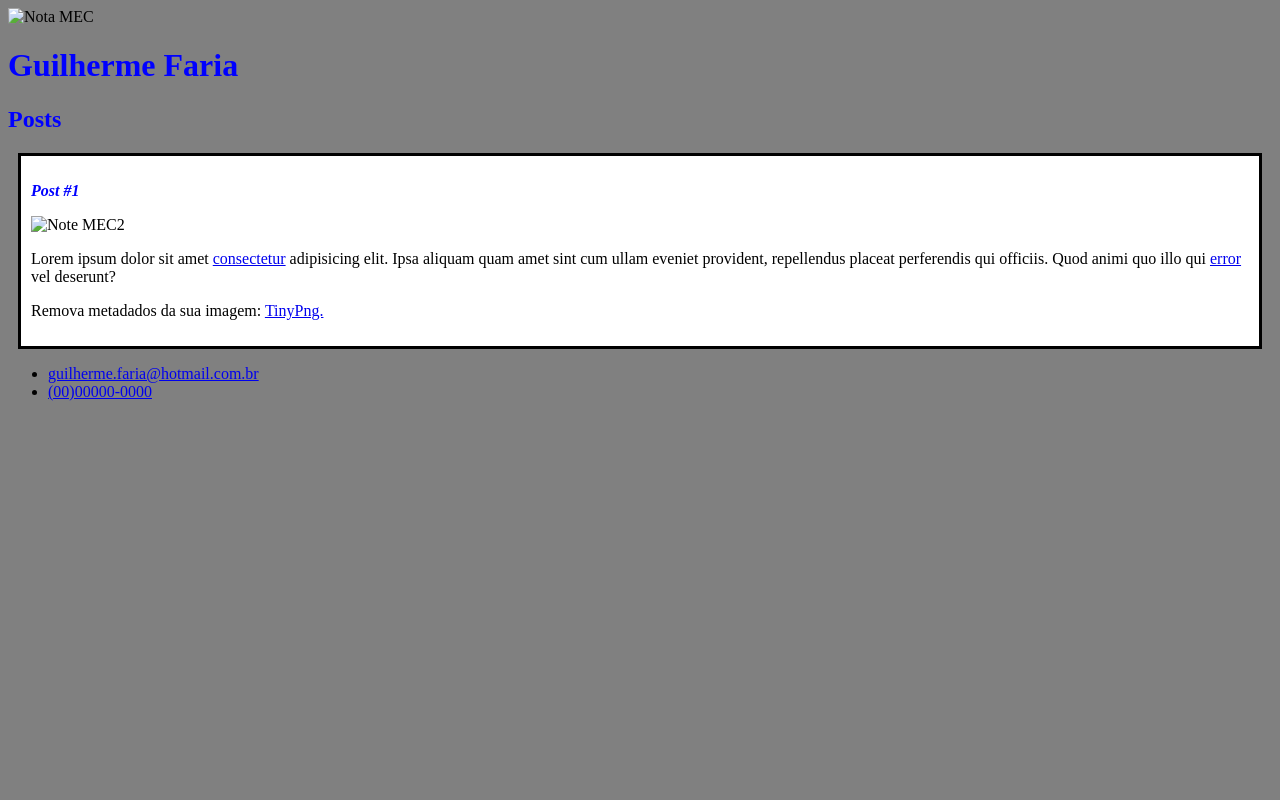
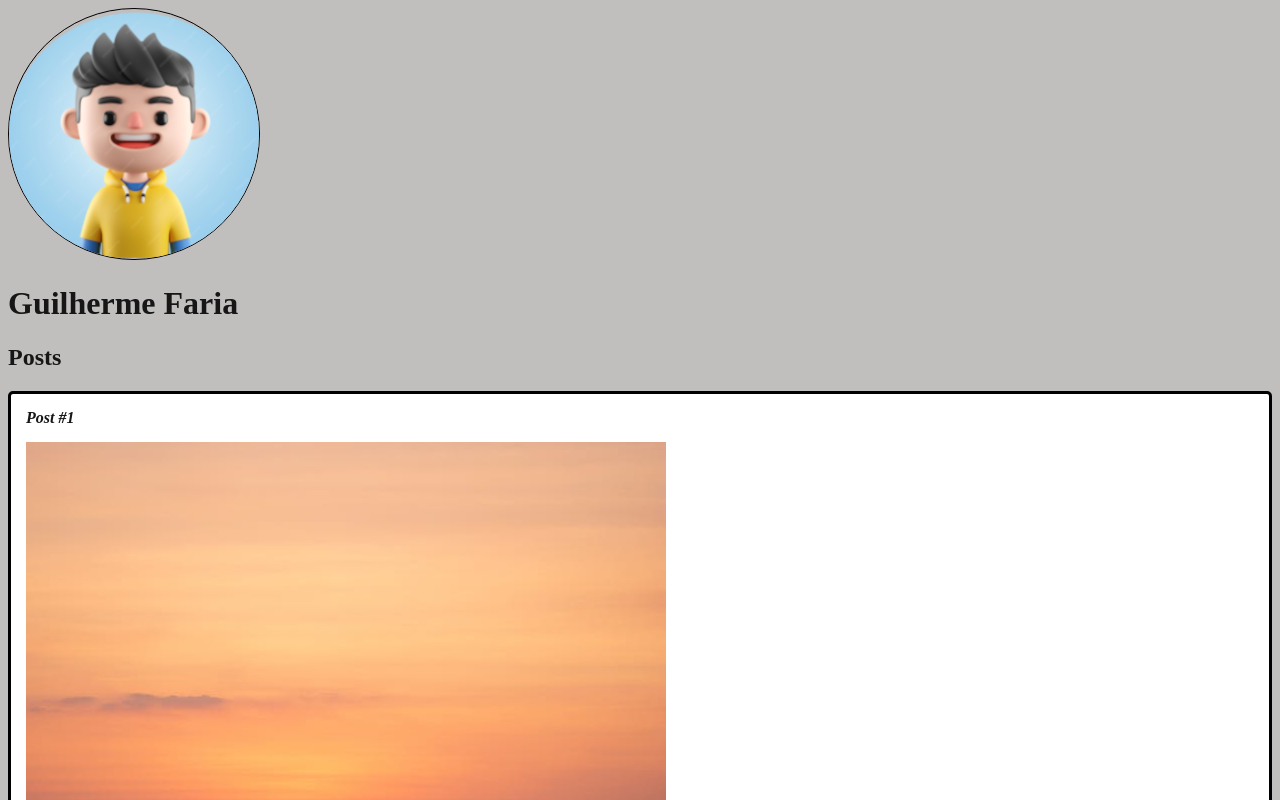
Before and after one commit to FariaGuilherme/Dio-JS-Evolution, a plain HTML site: page html-css/semantica/Index.html in a window 1280 px wide. Shown: the top 800 px of the page. Drawn offline with Linux system fonts and the light colour scheme.

Commit message:
Estilizar elementos

```diff
--- a/html-css/semantica/Index.html
+++ b/html-css/semantica/Index.html
@@ -7,7 +7,7 @@
     </head>
     <body>
         <header>
-            <img src="uniso_selo-mec_100px.png" alt="Nota MEC">
+            <img src="child_boy.png" alt="Nota MEC" class="author_image">
             <h1 id="title">Guilherme Faria</h1>
         </header>
         <section>
@@ -17,9 +17,9 @@
             <article class="post">
                 <header>
                     <h3 class="post_title">Post #1</h3>
-                    <img src="uniso_selo-mec_100px.png" alt="Note MEC2">
+                    <img src="fototarde_ORIG.jpg" alt="Note MEC2" class="post_image">
                 </header>
-                <p>Lorem ipsum dolor sit amet <a href="https://github.com/FariaGuilherme" target="_blank">consectetur</a> adipisicing elit. Ipsa aliquam quam amet sint cum ullam eveniet provident, repellendus placeat perferendis qui officiis. Quod animi quo illo qui <a href="mailto:guilherme.faria@hotmail.com.br">error</a> vel deserunt?</p>
+                <p class="post_content">Lorem ipsum dolor sit amet <a href="https://github.com/FariaGuilherme" target="_blank">consectetur</a> adipisicing elit. Ipsa aliquam quam amet sint cum ullam eveniet provident, repellendus placeat perferendis qui officiis. Quod animi quo illo qui <a href="mailto:guilherme.faria@hotmail.com.br">error</a> vel deserunt?</p>
                 <p>Remova metadados da sua imagem: <a href="https://tinypng.com/" target="_blank">TinyPng.</a></p>
             </article>
         </section>
--- a/html-css/semantica/style.css
+++ b/html-css/semantica/style.css
@@ -1,19 +1,36 @@
 body{
-    background: gray;
+    background: rgb(193, 190, 190);
+}
+
+.author_image{
+    border: 1px solid;
+    border-radius: 50%;;
 }
 
 #title, .subtitle, .post_title{
-    color: blue;
+    color: rgb(22, 22, 22);
 }
 
 .post_title{
     font-size: 16px;
     font-style: italic;
+    margin: 0;
+    margin-bottom: 15px;
 }
 
 .post{
     background: white;
-    padding: 10px;
+    padding: 15px;
     border: 3px solid black;
-    margin: 10px;
+    margin-bottom: 15px;
+    border-radius: 5px;
 }
+
+.post_content{
+    margin: 0;
+    margin-bottom: 15px;
+}
+
+.post_image{
+    margin-bottom: 15px;
+}
```
